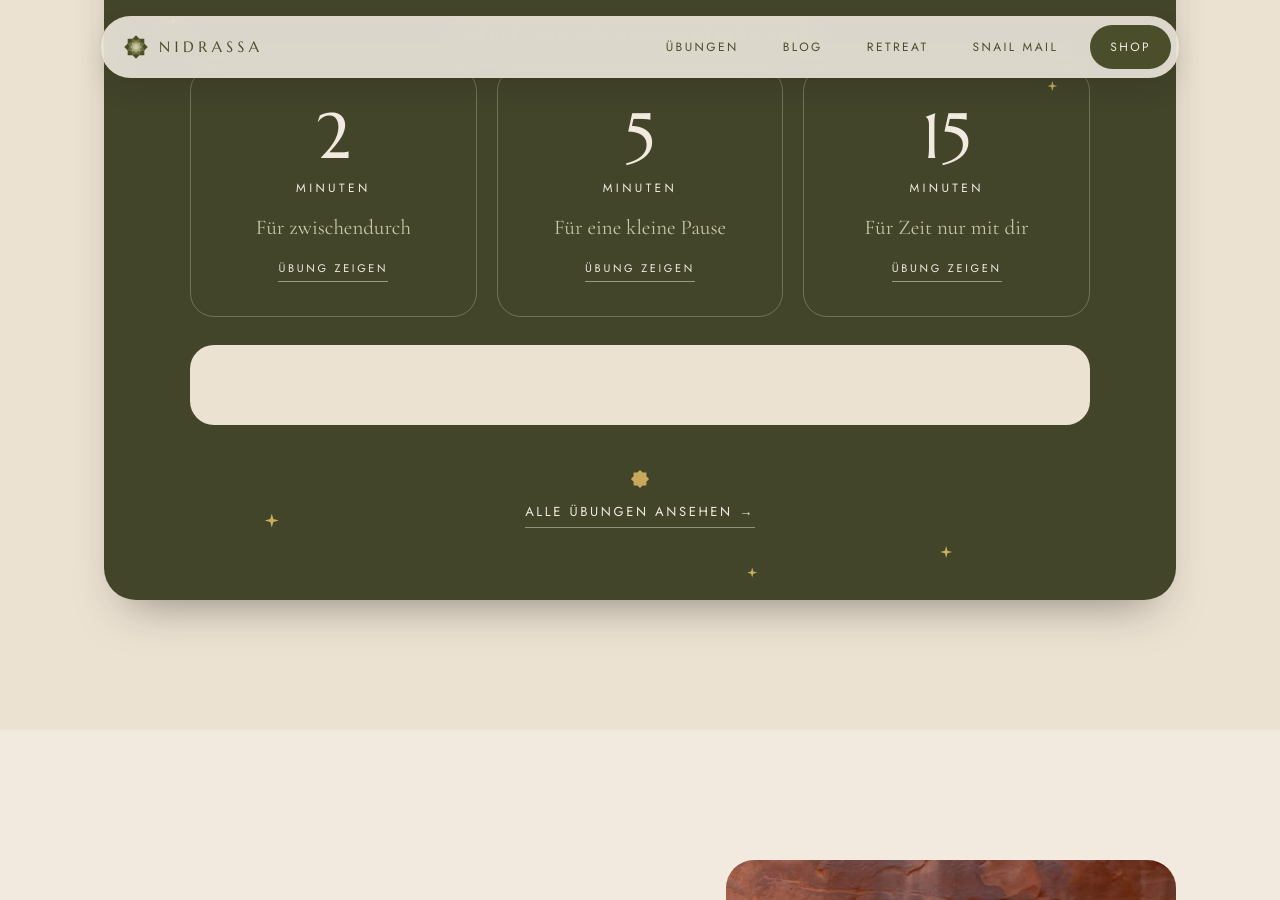
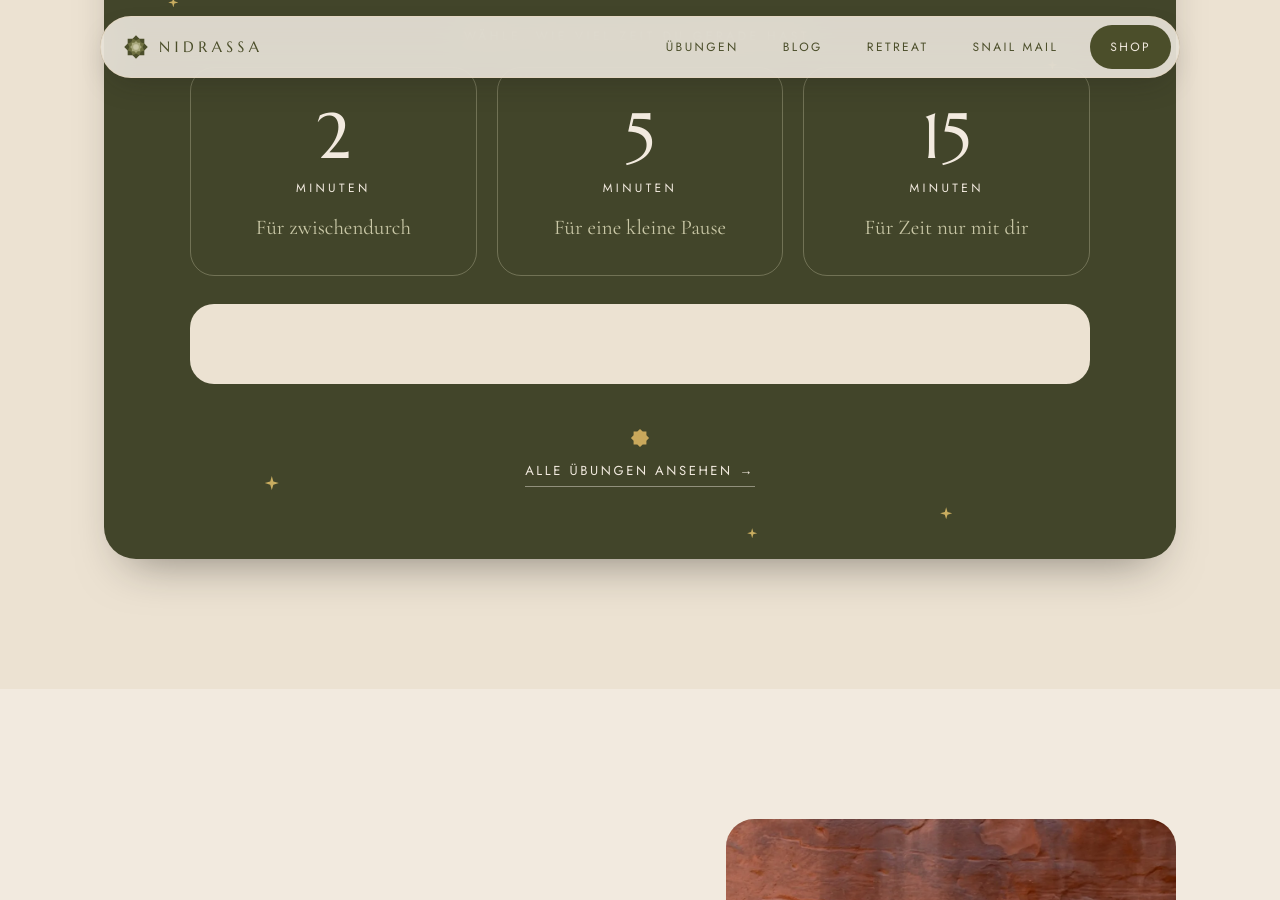
Before and after one commit to Alephantom/nidrassa, a Jekyll site: the page built from index.html, in a window 1280 px wide and 900 px high, scrolled down 2589 px. Built offline with Jekyll 4.4.1, drawn with Linux system fonts in a browser that asks for light colours.

Commit message:
Desktop: „Übung zeigen“ in den Zeitkästen entfernt

```diff
--- a/index.html
+++ b/index.html
@@ -57,9 +57,9 @@ permalink: /
       </div>
       <p class="mx-hint">Wähle, wie viel Zeit du gerade hast.</p>
       <div class="method-grid" role="group" aria-label="Zeit wählen">
-        <button class="step" type="button" data-min="2" data-label="Zwischendurch"><span class="step-num">2</span><span class="step-unit">Minuten</span><span class="step-text mx-desktop">Für zwischendurch</span><span class="mx-go mx-desktop">Übung zeigen</span></button>
-        <button class="step" type="button" data-min="5" data-label="Kleine Pause"><span class="step-num">5</span><span class="step-unit">Minuten</span><span class="step-text mx-desktop">Für eine kleine Pause</span><span class="mx-go mx-desktop">Übung zeigen</span></button>
-        <button class="step" type="button" data-min="15" data-label="Zeit für dich"><span class="step-num">15</span><span class="step-unit">Minuten</span><span class="step-text mx-desktop">Für Zeit nur mit dir</span><span class="mx-go mx-desktop">Übung zeigen</span></button>
+        <button class="step" type="button" data-min="2" data-label="Zwischendurch"><span class="step-num">2</span><span class="step-unit">Minuten</span><span class="step-text mx-desktop">Für zwischendurch</span></button>
+        <button class="step" type="button" data-min="5" data-label="Kleine Pause"><span class="step-num">5</span><span class="step-unit">Minuten</span><span class="step-text mx-desktop">Für eine kleine Pause</span></button>
+        <button class="step" type="button" data-min="15" data-label="Zeit für dich"><span class="step-num">15</span><span class="step-unit">Minuten</span><span class="step-text mx-desktop">Für Zeit nur mit dir</span></button>
       </div>
       <div class="pick" id="pick" aria-live="polite" hidden></div>
       {%- comment -%} Practice data for the random picker in assets/site.js {%- endcomment -%}
```
